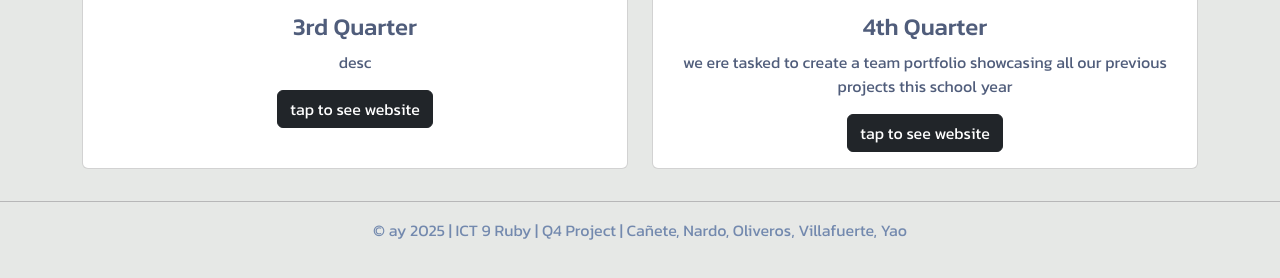
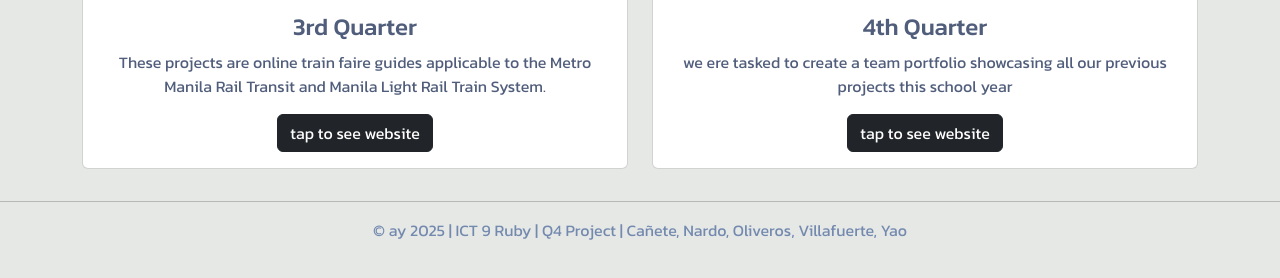
Before and after one commit to KNardo-9R/Q4-PROJECT, a plain HTML site: page index.html in a window 1280 px wide. Both pictures are taken after a click on the tab "Projects". Shown: the part 396-674 px from the top of the page. Drawn offline with nearby package versions, Linux system fonts and the light colour scheme; a web font is replaced by a local one.

Commit message:
Update index.html

```diff
--- a/index.html
+++ b/index.html
@@ -332,7 +332,7 @@
 
             <div class="card-body">
               <h4 class="card-title">3rd Quarter</h4>
-              <p class="card-text">desc</p>
+              <p class="card-text">These projects are online train faire guides applicable to the Metro Manila Rail Transit and Manila Light Rail Train System.</p>
               <a href="https://www.instagram.com/rubikind.25?utm_source=ig_web_button_share_sheet&igsh=ZDNlZDc0MzIxNw=="><button type="button" class="btn btn-dark" data-bs-toggle="modal" data-bs-target="#project-card">
                 tap to see website
               </button></a>
```
